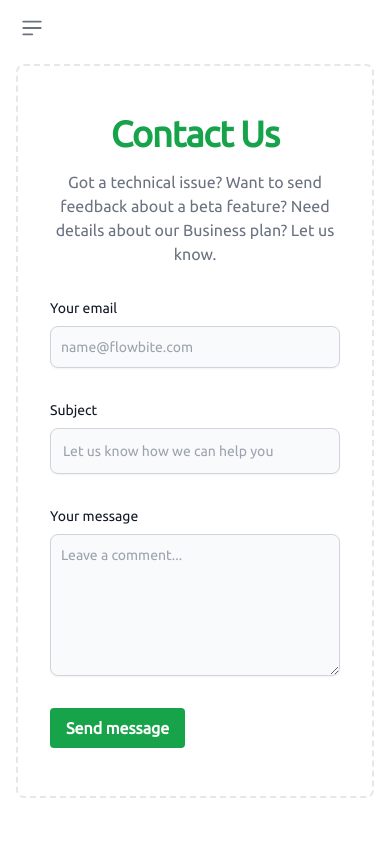
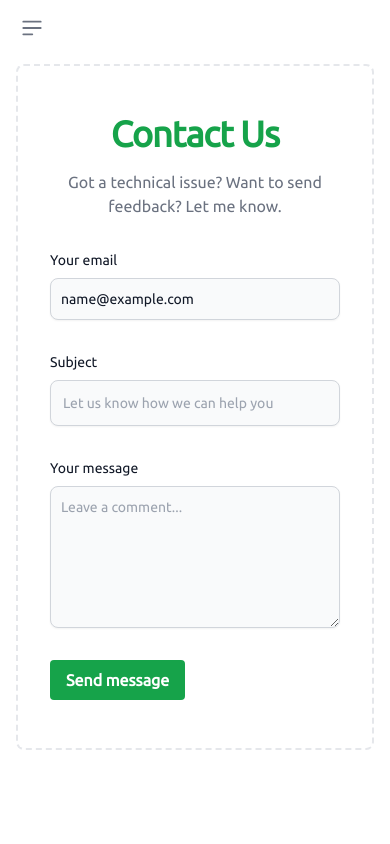
Before and after one commit to Nico404/hand-picked, a Flask app: page /support in a window 390 px wide. Run offline with Flask 3, Linux system fonts and the light colour scheme; the visitor is signed in with stand-in values (Sample User, id 1); some libraries are stand-ins or nearby versions.

Commit message:
fixed hamburger button and prefil support page with email

```diff
--- a/app/routes.py
+++ b/app/routes.py
@@ -1,5 +1,5 @@
 from flask import Blueprint, render_template
-from flask_login import current_user
+from flask_login import current_user, login_required
 
 from app.models import Channel, UserChannel
 from backend.api_youtube.get_subscriptions import get_subscriptions
@@ -12,8 +12,8 @@ def index():
     return render_template("index.html", title="Home")
 
 
-# TODO: add login_required decorator
 @main_bp.route("/yourpicks")
+@login_required
 def yourpicks():
     if current_user.is_authenticated and current_user.youtube_credentials:
         # Get all the UserChannel objects that belong to the current user and are visible
@@ -34,5 +34,6 @@ def yourpicks():
 
 
 @main_bp.route("/support")
+@login_required
 def support():
-    return render_template("support.html", title="Support")
+    return render_template("support.html", email=current_user.email)
--- a/app/templates/base.html
+++ b/app/templates/base.html
@@ -5,6 +5,8 @@
   <meta charset="UTF-8">
   <meta name="viewport" content="width=device-width, initial-scale=1.0">
   <script src="https://cdn.tailwindcss.com"></script>
+  <link href="https://cdnjs.cloudflare.com/ajax/libs/flowbite/1.6.3/flowbite.min.css" rel="stylesheet" />
+
   <link href="https://fonts.googleapis.com/css?family=Ubuntu&display=swap" rel="stylesheet">
   <style>
     body {
@@ -209,6 +211,7 @@
 
     </div>
   </div>
+  <script src="https://cdnjs.cloudflare.com/ajax/libs/flowbite/1.6.3/flowbite.min.js"></script>
 
 </body>
 
--- a/app/templates/support.html
+++ b/app/templates/support.html
@@ -4,11 +4,11 @@
 <section class="bg-white dark:bg-gray-900">
     <div class="py-8 lg:py-16 px-4 mx-auto max-w-screen-md">
         <h2 class="mb-4 text-4xl tracking-tight font-extrabold text-center text-green-600 dark:text-green-600">Contact Us</h2>
-        <p class="mb-8 lg:mb-16 font-light text-center text-gray-500 dark:text-gray-400 sm:text-xl">Got a technical issue? Want to send feedback about a beta feature? Need details about our Business plan? Let us know.</p>
+        <p class="mb-8 lg:mb-16 font-light text-center text-gray-500 dark:text-gray-400 sm:text-xl">Got a technical issue? Want to send feedback? Let me know.</p>
         <form action="#" class="space-y-8">
             <div>
                 <label for="email" class="block mb-2 text-sm font-medium text-gray-900 dark:text-gray-300">Your email</label>
-                <input type="email" id="email" class="shadow-sm bg-gray-50 border border-gray-300 text-gray-900 text-sm rounded-lg focus:ring-primary-500 focus:border-primary-500 block w-full p-2.5 dark:bg-gray-700 dark:border-gray-600 dark:placeholder-gray-400 dark:text-white dark:focus:ring-primary-500 dark:focus:border-primary-500 dark:shadow-sm-light" placeholder="name@flowbite.com" required>
+                <input type="email" id="email" class="shadow-sm bg-gray-50 border border-gray-300 text-gray-900 text-sm rounded-lg focus:ring-primary-500 focus:border-primary-500 block w-full p-2.5 dark:bg-gray-700 dark:border-gray-600 dark:placeholder-gray-400 dark:text-white dark:focus:ring-primary-500 dark:focus:border-primary-500 dark:shadow-sm-light" value= "{{ email }}" required>
             </div>
             <div>
                 <label for="subject" class="block mb-2 text-sm font-medium text-gray-900 dark:text-gray-300">Subject</label>
```
